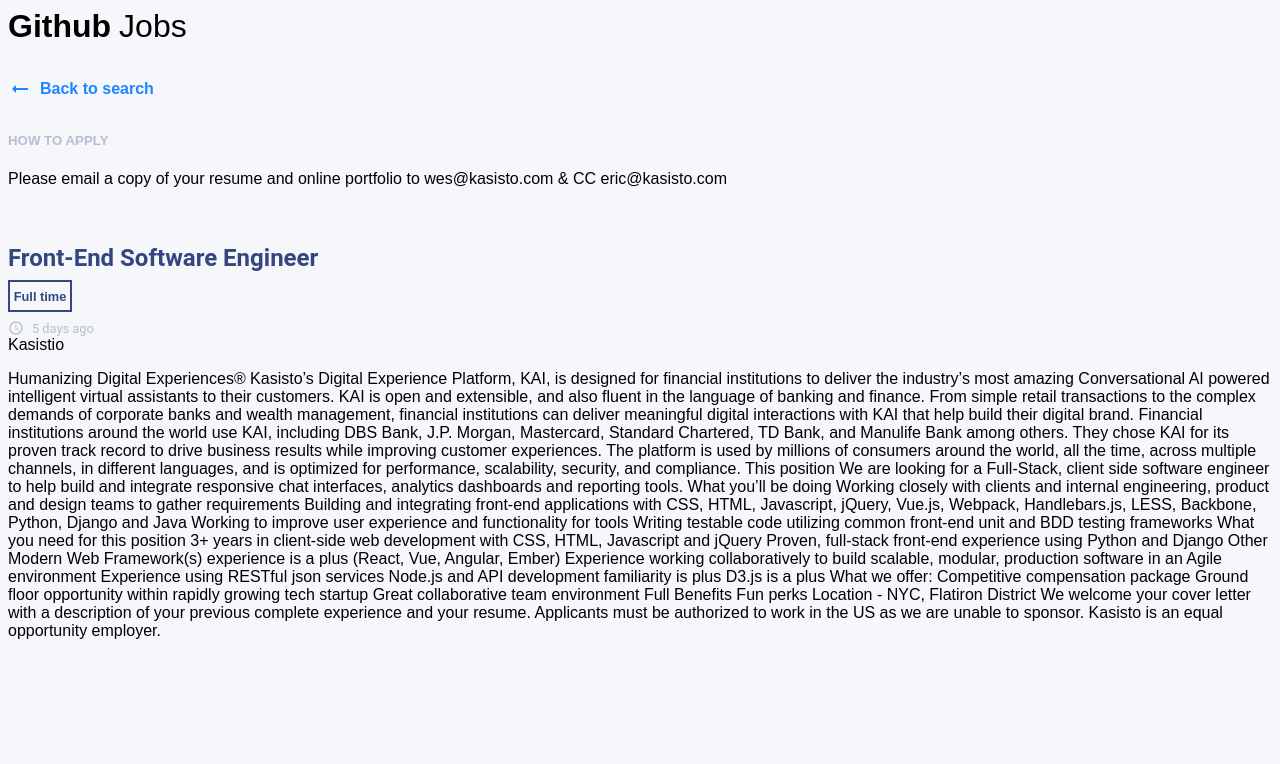
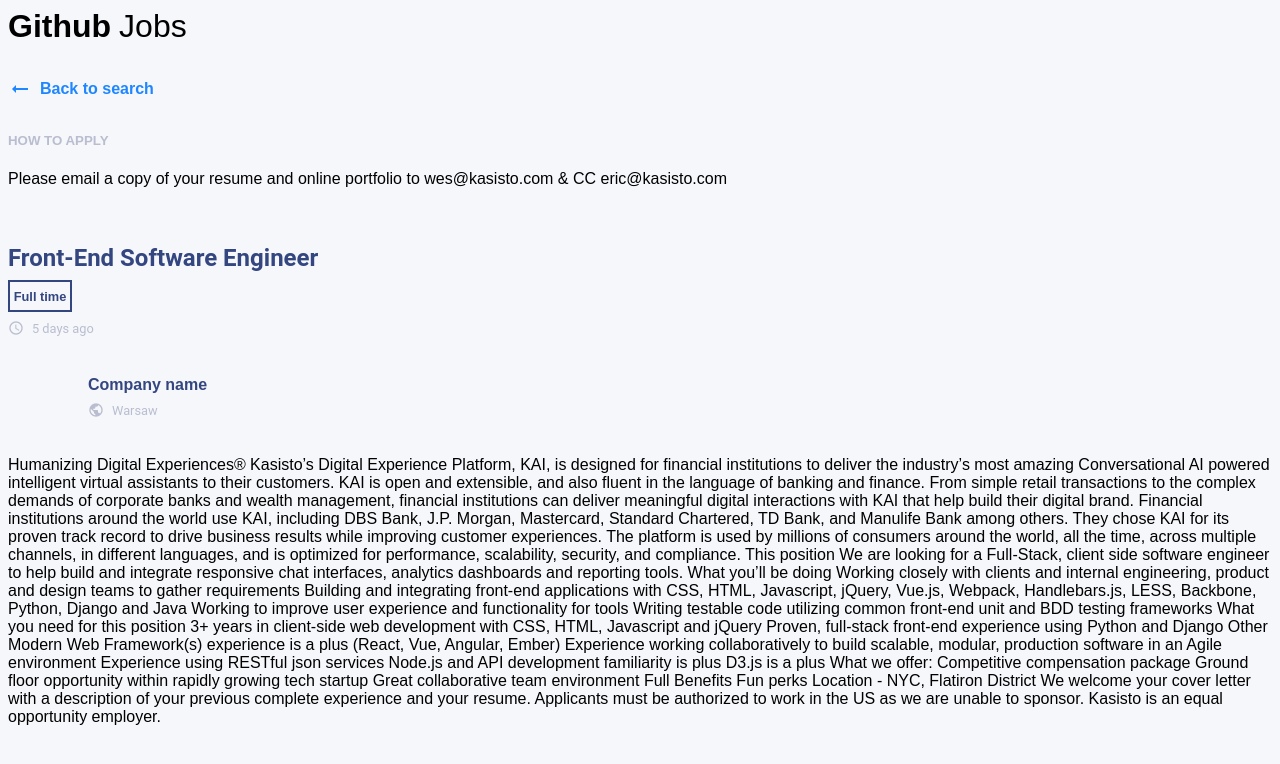
Before and after one commit to mateuszfranke/github-jobs, an Angular app: page /details/1 in a window 1280 px wide. Shown: the top 764 px of the page. Built offline with nearby package versions, Linux system fonts and the light colour scheme.

Commit message:
details wip

```diff
--- a/src/app/details/details.component.html
+++ b/src/app/details/details.component.html
@@ -11,7 +11,16 @@
     <div class="company--job-time">Full time</div>
     <div class="flex-1 flex-item"><i class="material-icons icon">access_time</i>5 days ago</div>
 
-    <div>Kasistio</div>
+    <div class="company">
+      <div class="company__logo">
+        <div  [style.background-image]="'url(' + 'job.company_logo' + ')'" class="logo"></div>
+      </div>
+      <div>
+        <h6>Company name</h6>
+        <div class="flex-1 flex-item"><i class="material-icons icon">public</i>Warsaw</div>
+
+      </div>
+    </div>
     <p>Humanizing Digital Experiences®
 
       Kasisto’s Digital Experience Platform, KAI, is designed for financial institutions to deliver the industry’s most amazing Conversational AI powered intelligent virtual assistants to their customers. KAI is open and extensible, and also fluent in the language of banking and finance. From simple retail transactions to the complex demands of corporate banks and wealth management, financial institutions can deliver meaningful digital interactions with KAI that help build their digital brand.
--- a/src/app/details/details.component.scss
+++ b/src/app/details/details.component.scss
@@ -64,9 +64,7 @@
   font-size: 0.8rem;
   color: $grey-1;
   font-family: 'Roboto', sans-serif;
-
 }
-
 .flex-item{
   margin-right: 2rem;
 }
@@ -76,3 +74,21 @@
   font-size: 1rem;
 
 }
+
+.company{
+  margin: 2rem 0;
+  display: grid;
+  grid-template-columns: 5rem 1fr;
+  h6{
+    margin: 0.5rem 0;
+    font-size: 1rem;
+    color: $blue-2;
+  }
+}
+.company__logo{
+
+  display: flex;
+  justify-content: center;
+  padding: 0.5rem 1rem 3rem 1rem;
+
+}
```
